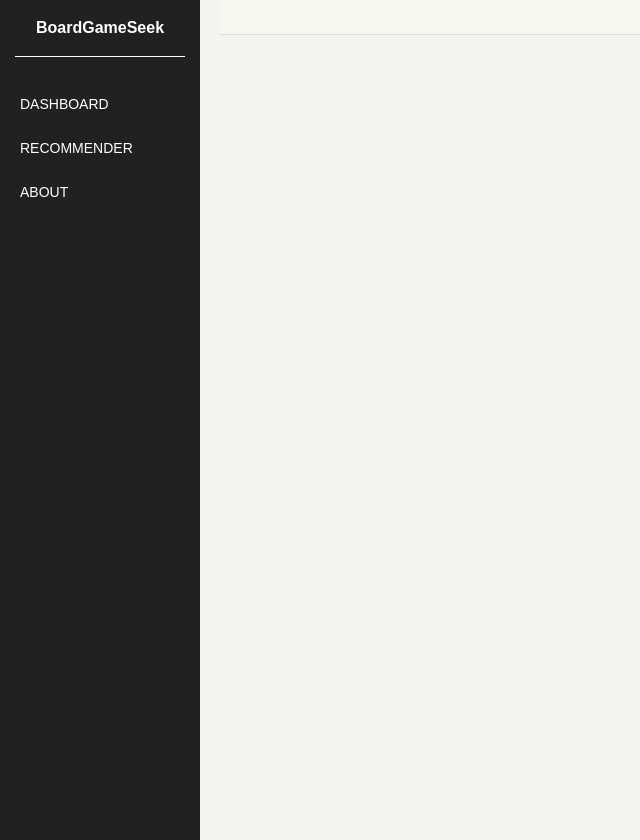
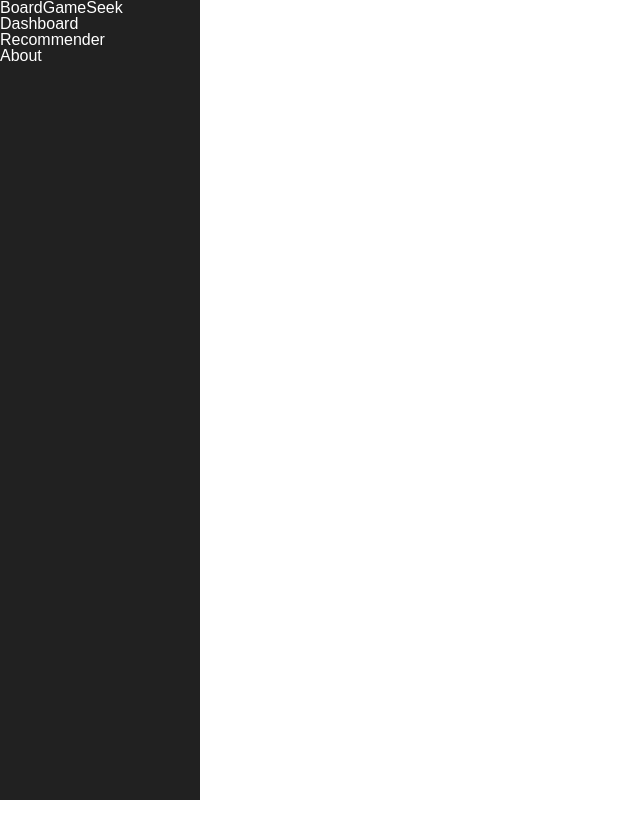
Before and after one commit to matty22/boardgameseek, a Vue app: page / in a window 1280 px wide. Shown: the whole page, without its empty margins (0-640 px from the left). After the commit the page ends 800 px from the top, so only its background shows below. Built offline with nearby package versions, Linux system fonts and the light colour scheme.

Commit message:
Revert "Fleshes out basic UI"

```diff
--- a/src/components/Dashboard.vue
+++ b/src/components/Dashboard.vue
@@ -1,22 +1,14 @@
 <template>
-  <div id="body">
-    <aside>
-      <div id="title">
-        <h3>BoardGameSeek</h3>
-      </div>
-      <ul>
-        <li>DASHBOARD</li>
-        <li>RECOMMENDER</li>
-        <li>ABOUT</li>
-      </ul>
-    </aside>
-    <main>
-      <section id="infoBar"></section>
-      <section id="topRow"></section>
-      <section id="middleRow"></section>
-      <section id="bottomRow"></section>
-    </main>
-  </div>
+  <aside id="leftCol">
+    <div id="title">
+      <p>BoardGameSeek</p>
+    </div>
+    <ul>
+      <li>Dashboard</li>
+      <li>Recommender</li>
+      <li>About</li>
+    </ul>
+  </aside>
 </template>
 
 <script>
@@ -32,75 +24,22 @@ export default {
 
 <!-- Add "scoped" attribute to limit CSS to this component only -->
 <style scoped>
-
-/* Set up grid for entire dashboard */
-#body {
-  display: grid;
-  grid-template-columns: 200px auto;
+ul {
+  list-style-type: none;
 }
 
-/* Brown nav window */
-aside {
+#leftCol {
+  width: 200px;
   background-color: #212121;
   color: #ffffff;
   min-height: 100vh;
-  padding: 20px 0px;
+
 }
 
-/* Brown nav window title - BoardGameSeek */
-aside > #title {
-  margin: 0 15px;
-  text-align: center;
-  padding-bottom: 20px;
-  border-bottom: 1px solid #ffffff;
-}
+#title {
 
-/* Navigation UL */
-aside > ul {
-  list-style-type: none;
-  padding: 40px 20px;
-  font-size: 14px;
-}
-
-aside > ul > li {
-  padding-bottom: 30px;
-}
-
-/* Main window styles */
-
-main {
-  display: grid;
-  grid-row-gap: 20px;
-  grid-template-rows: 35px 150px 300px 200px;
-  background-color: #f4f3ef;
-  padding: 0px 20px;
-}
-
-#infoBar {
-  background-color: #f4f8ef;
-  border-bottom: 1px solid #dadada;
-}
-
-#topRow {
-  display: grid;
-  grid-template-rows: 1fr;
-  grid-template-columns: auto auto auto auto;
-  grid-column-gap: 20px;
-}
-
-#middleRow {
-  display: grid;
-  grid-template-rows: 1fr;
-  grid-template-columns: auto auto;
-  grid-column-gap: 20px;
-}
-
-#bottomRow {
-  display: grid;
-  grid-template-rows: 1fr;
-  grid-template-columns: auto auto;
-  grid-column-gap: 20px;
 }
 
 
+
 </style>
```
